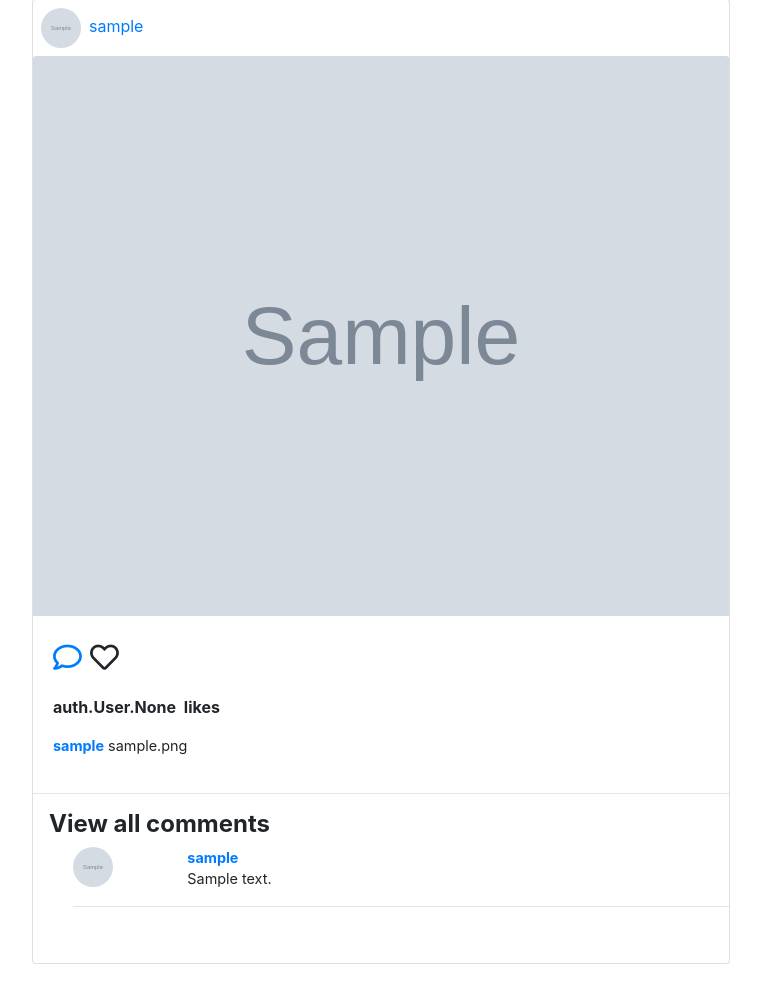
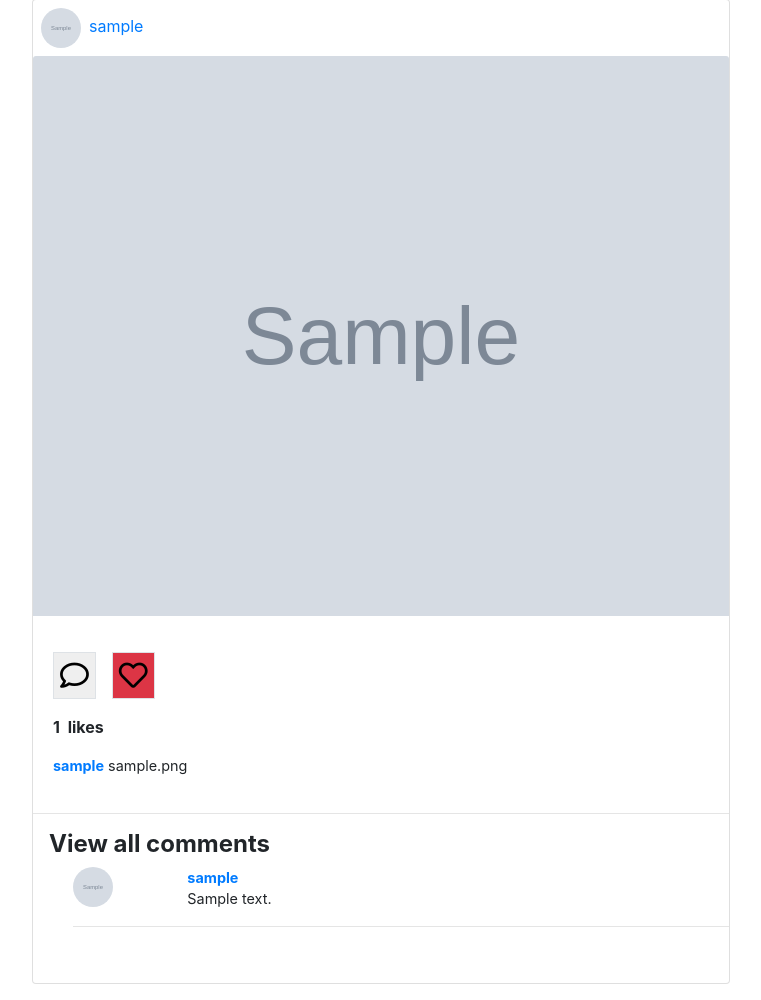
Before and after one commit to dynamodenis/instagram-copycat, a Django app: page /1/comment/ in a window 1280 px wide. Shown: the part 161-1161 px from the top of the page, without its empty margins (259-1020 px from the left). Before the commit the page ends 1125 px from the top, so only its background shows below. Run offline with Django 3.2, Linux system fonts and the light colour scheme; a user stored in the database is signed in; tables that the repository leaves empty hold one stand-in row (values such as "Sample post"); grey boxes marked "Sample" are stand-in pictures; some libraries are stand-ins or nearby versions.

Commit message:
like button toggle btw likes

```diff
--- a/instagram/views.py
+++ b/instagram/views.py
@@ -36,10 +36,19 @@ def profile(request):
 def comment(request,image_id):
     image=Image.objects.get(pk=image_id)
     comments=Image.get_comments(image_id)
-    return render(request, 'instagram/comment.html',{'image':image,'comments':comments})
+    is_liked=False
+    if image.likes.filter(id=request.user.id):
+        is_liked=True
+    return render(request, 'instagram/comment.html',{'image':image,'comments':comments,'is_liked':is_liked})
 
 
 def likes(request):
     image=get_object_or_404(Image,pk=request.POST.get('image_id'))
-    image.likes.add(request.user)
-    return HttpResponseRedirect(reverse('instagram:index'))
+    is_liked=False
+    if image.likes.filter(id=request.user.id):
+        image.likes.remove(request.user)
+        is_liked=False
+    else:
+        image.likes.add(request.user)
+        is_liked=True
+    return HttpResponseRedirect(reverse('instagram:comment', args=(image.id,)))
--- a/templates/instagram/comment.html
+++ b/templates/instagram/comment.html
@@ -15,8 +15,19 @@
                 </div>
                 <a href=""><img src="{{image.image.url}}" class="card-img-top img-responsive index_image" id="image" alt="IMAGE" title="" style="height:70vh; width: 100%;" ></a>
                 <div class="card-body">
-                    <p style="font-size: 1.8em;"> <a href="{% url 'instagram:comment' image.pk %}"><i class="far fa-comment"></i> </a> <i class="far fa-heart"></i></p>
-                    <p class="" style="font-weight:bolder ;">{{image.likes}} <span class="ml-1">likes</span></p>
+                    <div class="form-inline">
+                        <p style="font-size: 1.8em;"> <button class="border mt-3"><a href="{% url 'instagram:comment' image.pk %}" style="text-decoration: none; color: black;"><i class="far fa-comment"></i></a> </button>
+                            <form action="{% url 'instagram:likes' %}" method="POST" class="ml-3 mt-0">
+                                {% csrf_token%}
+                                {% if is_liked%}
+                                <button type="submit" name="image_id" value="{{image.id}}" class="border bg-danger" style="font-size: 1.8em;"><a style="text-decoration: none;"> <i class="far fa-heart"></i></a></button>
+                                {% else%}
+                                <button type="submit" name="image_id" value="{{image.id}}" class="border" style="font-size: 1.8em;"><a style="text-decoration: none; color: black;" > <i class="far fa-heart"></i></a></button>
+                                {% endif %}
+                            </form>
+                        </p>
+                    </div>
+                    <p class="" style="font-weight:bolder ;">{{image.likes.count}} <span class="ml-1">likes</span></p>
                     <p class="card-text" style="font-size: 0.9em;"><a href="{% url 'instagram:profile'%}" class="mr-1" style="font-weight: bolder ; text-decoration: none;">{{image.user.username}}</a>{{image.image_caption}}</p>
                 </div>  <hr>
                 <h4 class="ml-3" style="font-weight: bold;"> View all comments </h4>
```
Also changed, not shown: templates/instagram/index.html (+2 -6 lines).
